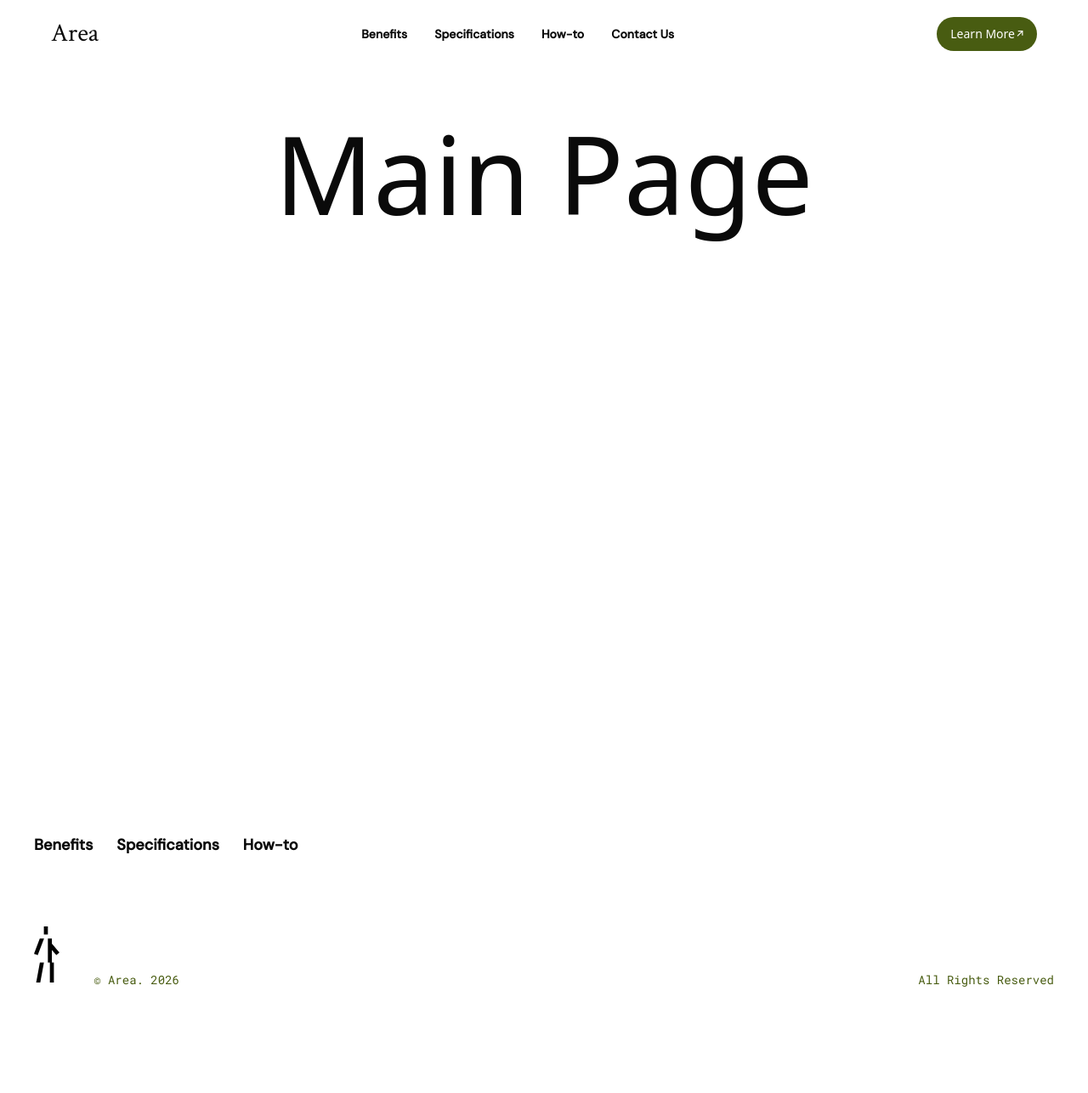
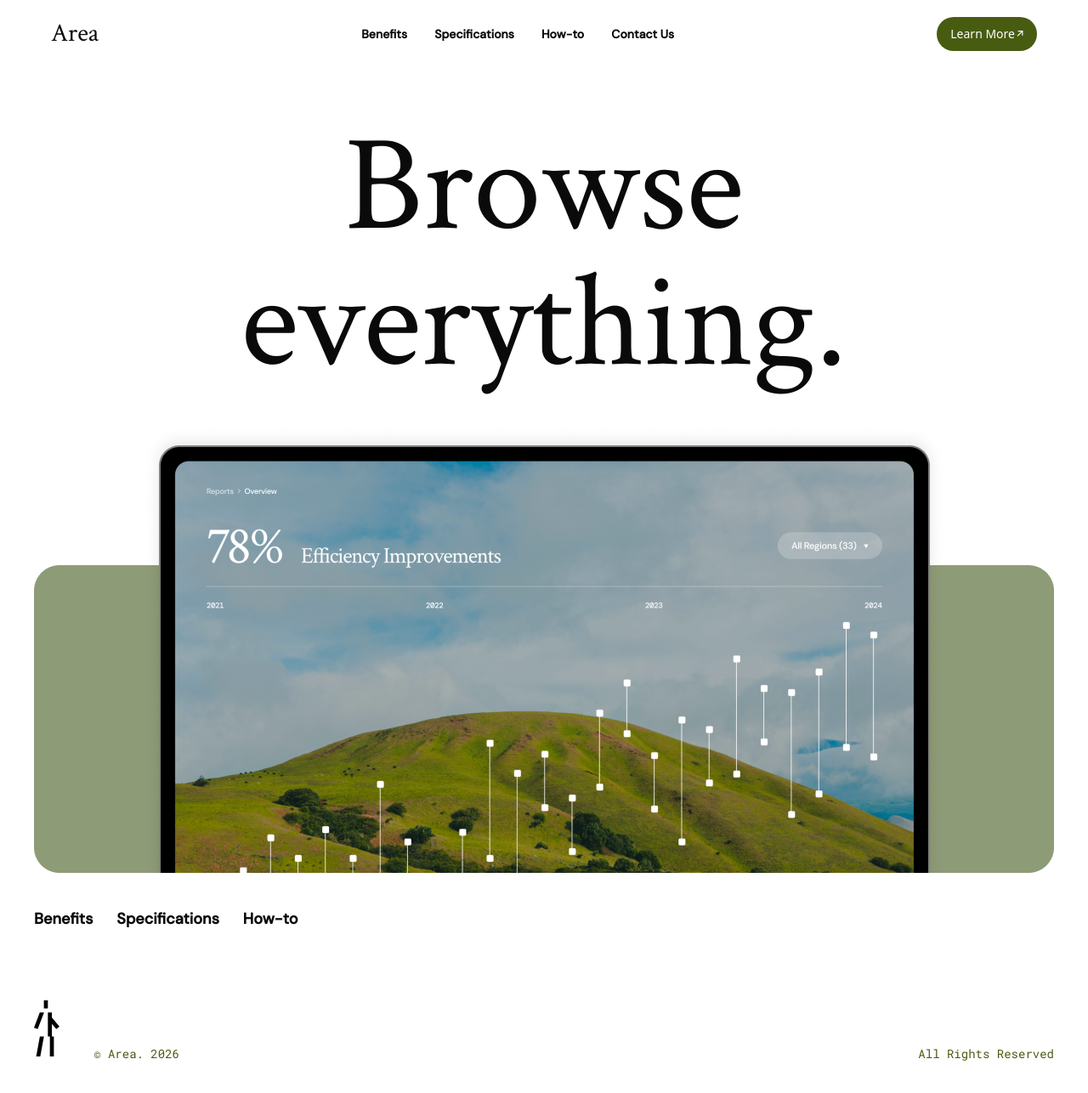
Before and after one commit to durim-dev/are, a Next.js app: page / in a window 1280 px wide. Shown: the top 1286 px of the page at 85% size. Before the commit the page ends 1203 px from the top, so only its background shows below. Built offline with nearby package versions, Linux system fonts and the light colour scheme.

Commit message:
added hero

```diff
--- a/app/page.tsx
+++ b/app/page.tsx
@@ -1,7 +1,9 @@
+import { Hero } from "@/components/sections/hero";
+
 export default function Home() {
   return (
-    <main className="flex min-h-screen w-full justify-center">
-      <h1 className="text-9xl">Main Page</h1>
+    <main className="flex min-h-screen w-full justify-center px-4 pt-32 md:px-10 md:pt-0">
+      <Hero />
     </main>
   );
 }
--- /dev/null
+++ b/components/sections/hero.tsx
@@ -0,0 +1,57 @@
+"use client";
+
+import Image from "next/image";
+import { motion } from "motion/react";
+
+const MotionImage = motion(Image);
+
+export const Hero = () => {
+  return (
+    <section className="flex flex-col items-center text-center gap-10">
+      <motion.h1
+        initial={{ x: 100, opacity: 0 }}
+        animate={{ x: 0, opacity: 1 }}
+        transition={{ duration: 1, ease: "easeOut" }}
+        className="text-7xl md:text-[140px] lg:text-[160px] font-serif"
+      >
+        Browse everything.
+      </motion.h1>
+
+      <MotionImage
+        initial={{ y: 50, opacity: 0, scale: 0.95 }}
+        animate={{ y: 0, opacity: 1, scale: 1 }}
+        transition={{ delay: 0.2, duration: 0.8, ease: "easeOut" }}
+        className="hidden lg:block"
+        alt="hero"
+        src="/images/hero/hero-desktop.png"
+        width={1200}
+        height={527}
+        loading="lazy"
+      />
+
+      <MotionImage
+        initial={{ y: 50, opacity: 0, scale: 0.95 }}
+        animate={{ y: 0, opacity: 1, scale: 1 }}
+        transition={{ delay: 0.2, duration: 0.8, ease: "easeOut" }}
+        className="hidden md:block lg:hidden"
+        alt="hero"
+        loading="lazy"
+        src="/images/hero/hero-tablet.png"
+        width={720}
+        height={440}
+      />
+
+      <MotionImage
+        initial={{ y: 50, opacity: 0, scale: 0.95 }}
+        animate={{ y: 0, opacity: 1, scale: 1 }}
+        transition={{ delay: 0.2, duration: 0.8, ease: "easeOut" }}
+        className="md:hidden"
+        src="/images/hero/hero-mobile.png"
+        alt="hero"
+        loading="lazy"
+        width={343}
+        height={425}
+      />
+    </section>
+  );
+};
--- a/package.json
+++ b/package.json
@@ -12,6 +12,7 @@
     "class-variance-authority": "^0.7.1",
     "clsx": "^2.1.1",
     "lucide-react": "^0.564.0",
+    "motion": "^12.34.0",
     "next": "16.1.6",
     "radix-ui": "^1.4.3",
     "react": "19.2.3",
```
Also changed, not shown: 1 other file (tests, documents, lock files or other folders).
